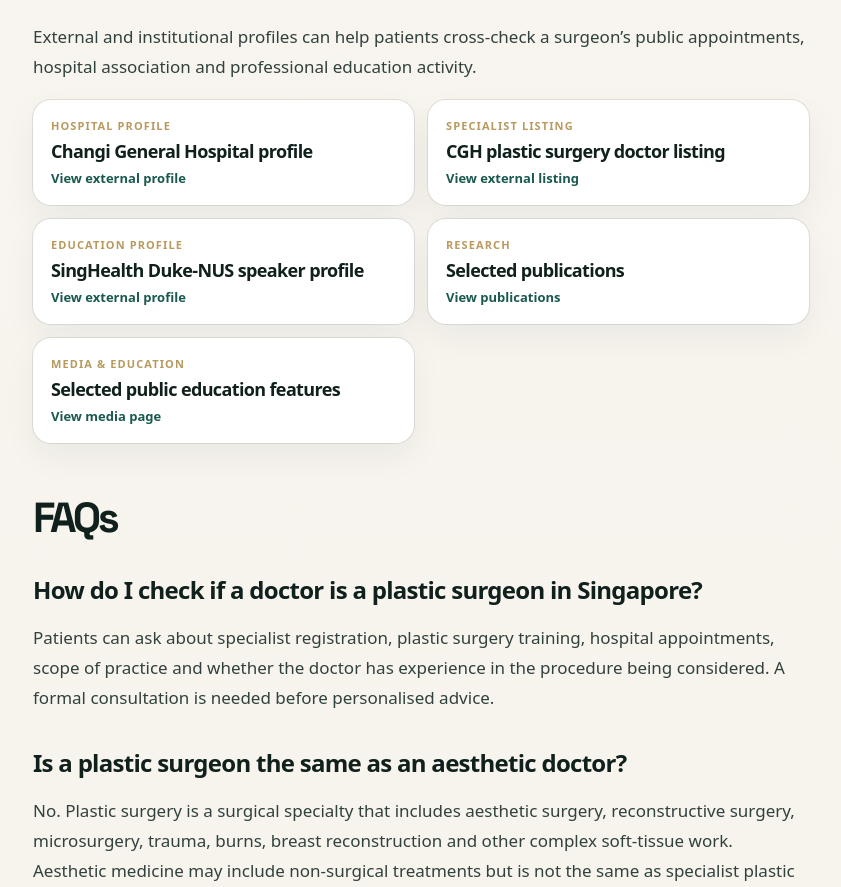
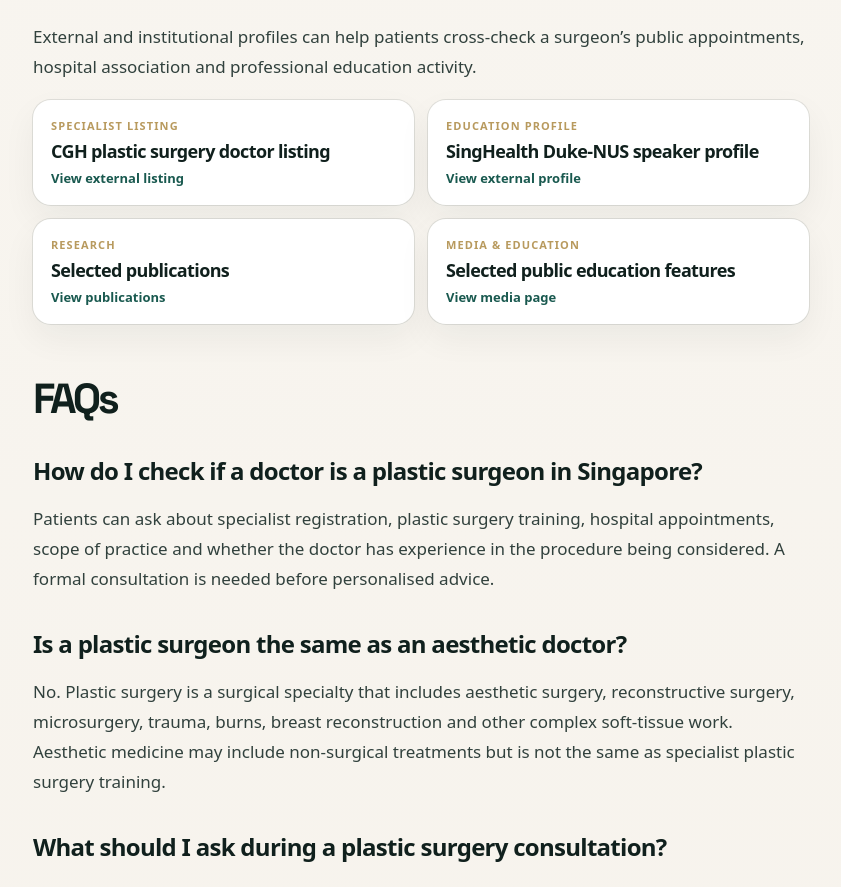
Before and after one commit to zatyrical/plasticwebsite, a Next.js app: page /plastic-surgeon-singapore in a window 1280 px wide. Shown: the part 4387-5274 px from the top of the page, without its empty margins (219-1060 px from the left). Built offline with nearby package versions, Linux system fonts and the light colour scheme.

Commit message:
Use current profile destinations and remove duplicate CGH reference

```diff
--- a/app/plastic-surgeon-singapore/page.tsx
+++ b/app/plastic-surgeon-singapore/page.tsx
@@ -204,7 +204,6 @@ export default function PlasticSurgeonSingaporePage() {
               <h2>Professional profiles and public education links</h2>
               <p>External and institutional profiles can help patients cross-check a surgeon’s public appointments, hospital association and professional education activity.</p>
               <div className="related-grid">
-                <a href="https://www.cgh.com.sg/profile/Sun-Mingfa-Jeremy" target="_blank" rel="noreferrer" className="related-card"><small>Hospital profile</small><strong>Changi General Hospital profile</strong><span>View external profile</span></a>
                 <a href="https://www.cgh.com.sg/doctor/plastic-surgery/sun-mingfa-jeremy" target="_blank" rel="noreferrer" className="related-card"><small>Specialist listing</small><strong>CGH plastic surgery doctor listing</strong><span>View external listing</span></a>
                 <a href="https://www.singhealthdukenus.com.sg/conference/sdc2025/our-speakers/Jeremy-Sun" target="_blank" rel="noreferrer" className="related-card"><small>Education profile</small><strong>SingHealth Duke-NUS speaker profile</strong><span>View external profile</span></a>
                 <Link href="/publications" className="related-card"><small>Research</small><strong>Selected publications</strong><span>View publications</span></Link>
```
